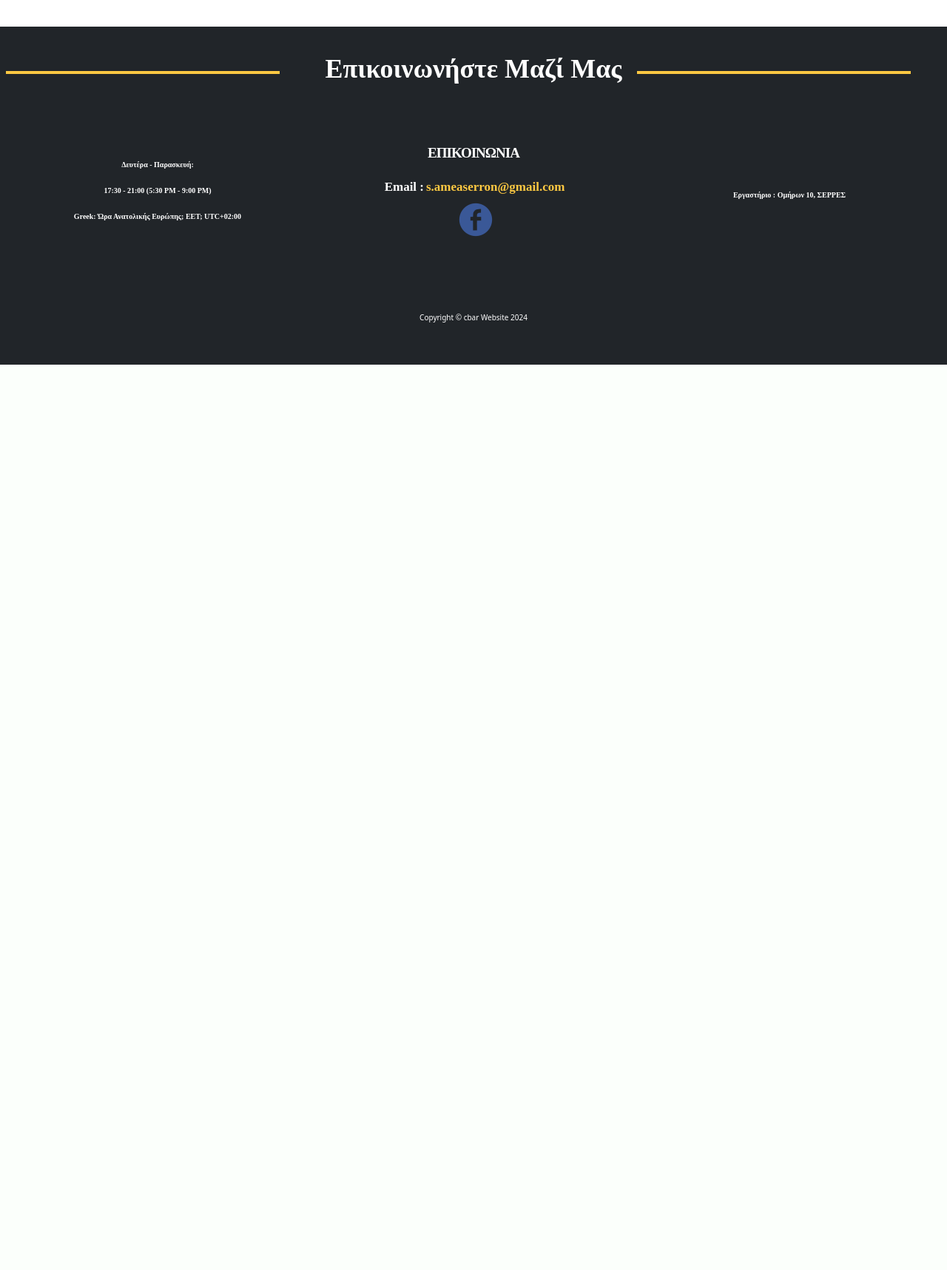
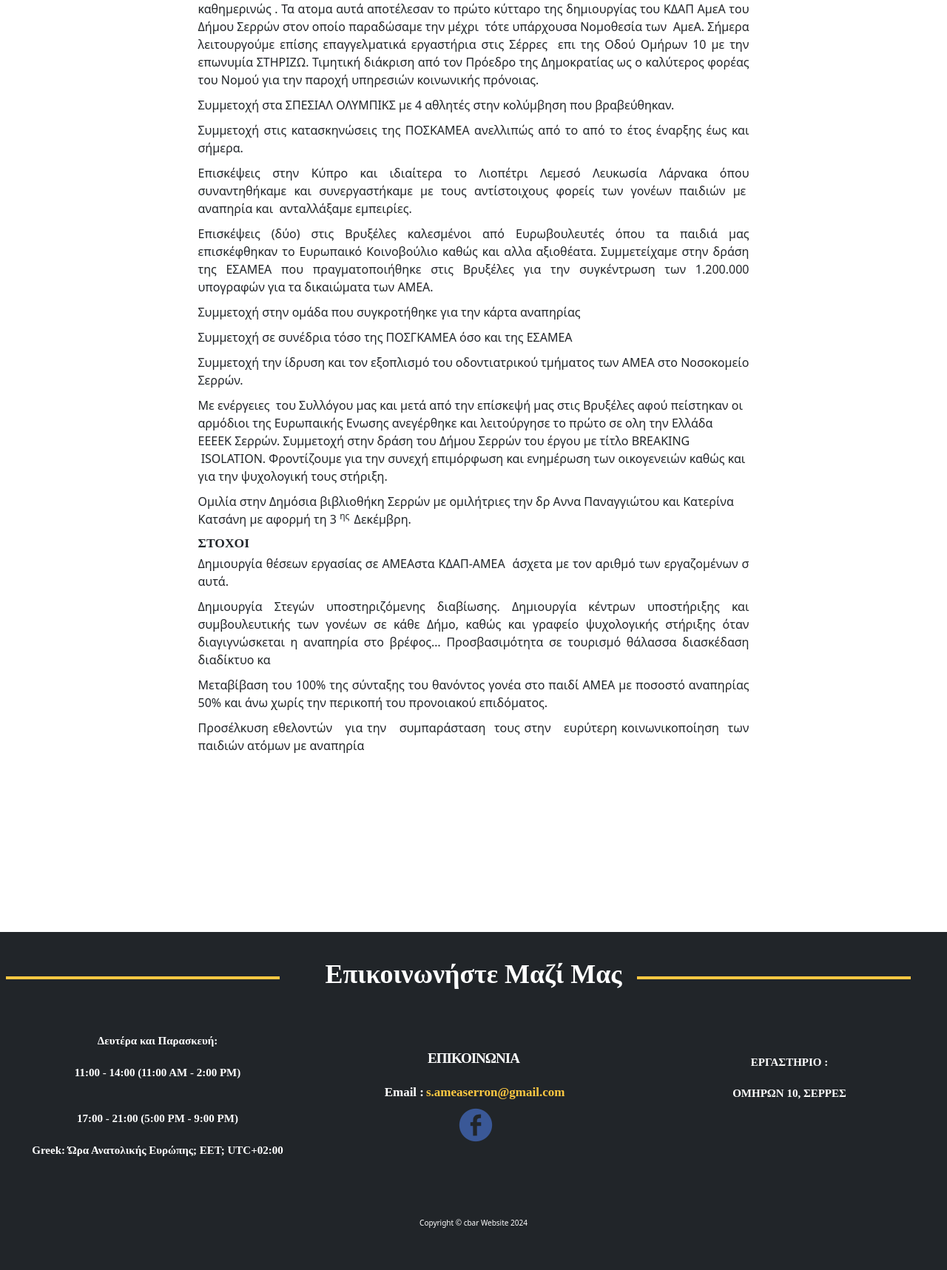
Before and after one commit to cbar3/Serres_Amea, a Django app: page /istoria in a window 1280 px wide. Shown: the part 1600-3317 px from the top of the page at 74% size. Before the commit the page ends 2093 px from the top, so only its background shows below. Run offline with Django 3.2, Linux system fonts and the light colour scheme; some libraries are stand-ins or nearby versions.

Commit message:
changes in footer.html,footer.css, istoria.html, views.py

```diff
--- a/blog/static/css/footer.css
+++ b/blog/static/css/footer.css
@@ -1,6 +1,7 @@
 .timeWrapperFooter{
 
     min-width: 100%;
+    font-size: 15px;
   }
   .dayDateFooter,.hoursFooter,.timeZoneFooter{
     text-align: center;
--- a/blog/templates/blog/footer.html
+++ b/blog/templates/blog/footer.html
@@ -18,11 +18,19 @@
         <div class="time">
           <div class="timeWrapperFooter">
             <div class="timePosFooter">
+                <div class="timePosFooter">
                   <div class="dayDateFooter">
-              Δευτέρα - Παρασκευή:
+                  Δευτέρα και Παρασκευή:
                   </div>
                   <div class="hoursFooter">
-                17:30 - 21:00 (5:30 PM - 9:00 PM)
+                    11:00 - 14:00 (11:00 AM - 2:00 PM)
+                  </div>
+                  <div class="dayDateFooter">
+
+                  </div>
+                  <div class="hoursFooter">
+                    17:00 - 21:00 (5:00 PM - 9:00 PM)
+                  </div>
                 </div>
               <div class="timeZoneFooter">
                  Greek: Ώρα Ανατολικής Ευρώπης; EET; UTC+02:00
@@ -57,7 +65,19 @@
         <div class="bordersFooterMobile"></div>
         <div class="placePosFooter">
           <div class="dayDateFooter">
-              Εργαστήριο : Ομήρων 10, ΣΕΡΡΕΣ
+            ΕΡΓΑΣΤΗΡΙΟ :
+          </div>
+          <div class="hoursFooter">
+            ΟΜΗΡΩΝ 10, ΣΕΡΡΕΣ
+          </div>
+          <div class="dayDateFooter">
+
+          </div>
+          <div class="hoursFooter">
+
+          </div>
+          <div class="dayDateFooter">
+
           </div>
           <div class="hoursFooter">
 
--- a/blog/templates/blog/istoria.html
+++ b/blog/templates/blog/istoria.html
@@ -1,6 +1,7 @@
 {% extends 'blog/base.html' %}
 
 {% block content %}
+<div class="post">
 <h2>
 	<strong>
 		 ΙΣΤΟΣΕΛΙΔΑ ΠΛΗΡΟΦΟΡΙΕΣ
@@ -144,6 +145,6 @@
 
 </p>
 
-
+</div>
 
 {% endblock %}
--- a/blog/views.py
+++ b/blog/views.py
@@ -12,12 +12,12 @@
         cat = False
     if cat is False:
         if txt == '':
-            posts = Post.objects.filter(published_date__lte=timezone.now()).order_by('published_date')
+            posts = Post.objects.filter(published_date__lte=timezone.now()).order_by('-published_date',)
         else:
             posts = Post.objects.filter(published_date__lte=timezone.now()).filter(text__contains=txt).order_by(
-                'published_date')
+                '-published_date')
     else:
-        posts = Post.objects.filter(published_date__lte=timezone.now()).filter(category=cat).order_by('published_date')
+        posts = Post.objects.filter(published_date__lte=timezone.now()).filter(category=cat).order_by('-published_date')
 
     return render(request, 'blog/post_list.html', {'posts': posts})
 
@@ -49,12 +49,12 @@
         cat = False
     if cat is False:
         if txt == '':
-            posts = Post.objects.filter(published_date__lte=timezone.now()).order_by('published_date')
+            posts = Post.objects.filter(published_date__lte=timezone.now()).order_by('-published_date')
         else:
             posts = Post.objects.filter(published_date__lte=timezone.now()).filter(text__contains=txt).order_by(
-                'published_date')
+                '-published_date')
     else:
-        posts = Post.objects.filter(published_date__lte=timezone.now()).filter(category=cat).order_by('published_date')
+        posts = Post.objects.filter(published_date__lte=timezone.now()).filter(category=cat).order_by('-published_date')
 
     return render(request, 'blog/announcement.html', {'posts': posts})
 
@@ -68,16 +68,16 @@
         cat = False
     if cat is False:
         if txt == '':
-            posts = Post.objects.filter(published_date__lte=timezone.now()).order_by('published_date')
+            posts = Post.objects.filter(published_date__lte=timezone.now()).order_by('-published_date')
         else:
             posts = Post.objects.filter(published_date__lte=timezone.now()).filter(text__contains=txt).order_by(
-                'published_date')
+                '-published_date')
     else:
-        posts = Post.objects.filter(published_date__lte=timezone.now()).filter(category=cat).order_by('published_date')
+        posts = Post.objects.filter(published_date__lte=timezone.now()).filter(category=cat).order_by('-published_date')
 
     return render(request, 'blog/deltia_typou.html', {'posts': posts})
 
 
 def image_list(request):
-    post = Image.objects.all()
+    post = Image.objects.filter(active=1,)
     return render(request, 'blog/ergastirio.html', {'post': post}, )
```
Also changed, not shown: db.sqlite3. Lines whose indentation alone changed are shown as unchanged.
